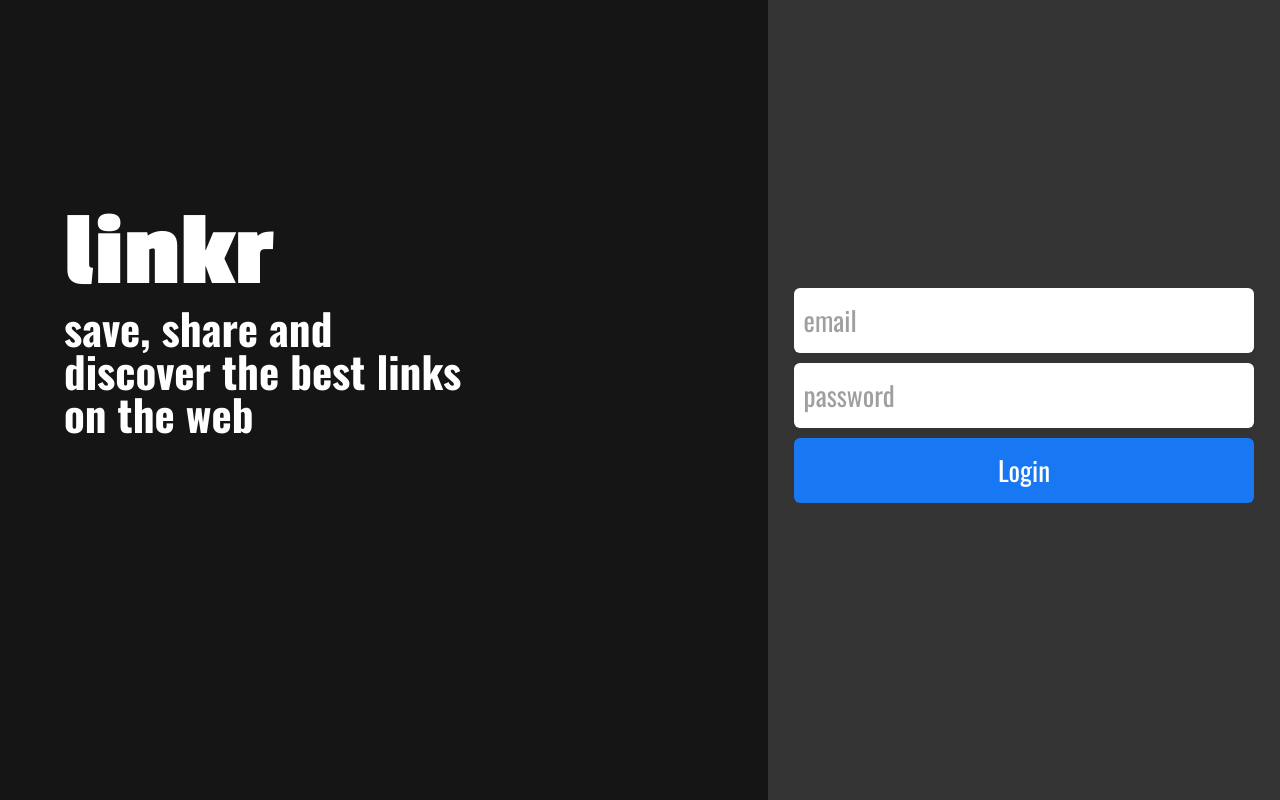
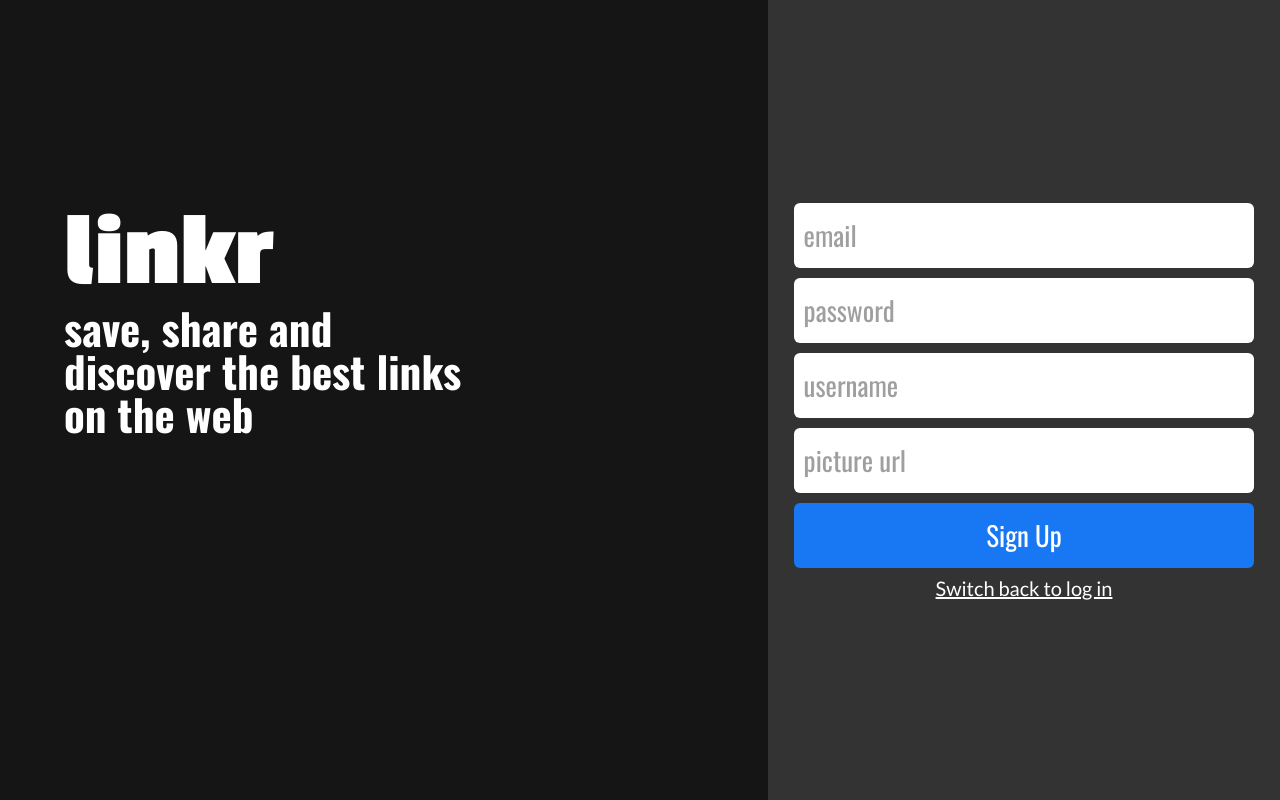
Before and after one commit to mkvasconcelos/linkr, a React (Create React App) app: page /signup in a window 1280 px wide. Built offline with nearby package versions, Linux system fonts and the light colour scheme.

Commit message:
Feature: Layout signup done

```diff
--- a/package.json
+++ b/package.json
@@ -12,6 +12,7 @@
     "@types/react-dom": "^18.0.10",
     "react": "^18.2.0",
     "react-dom": "^18.2.0",
+    "react-router-dom": "^6.6.1",
     "react-scripts": "5.0.1",
     "styled-components": "^5.3.6",
     "typescript": "^4.9.4",
--- a/src/App.tsx
+++ b/src/App.tsx
@@ -1,13 +1,18 @@
 import React from "react";
+import { BrowserRouter, Route, Routes } from "react-router-dom";
 import GlobalStyle from "./globalStyles";
-import HomeDesktop from "./pages/HomeDesktop";
+import Home from "./pages/Home";
+import SignUp from "./pages/SignUp";
 
 function App() {
   return (
-    <>
+    <BrowserRouter>
       <GlobalStyle />
-      <HomeDesktop />
-    </>
+      <Routes>
+        <Route path="/" element={<Home />} />
+        <Route path="/signup" element={<SignUp />} />
+      </Routes>
+    </BrowserRouter>
   );
 }
 
--- /dev/null
+++ b/src/pages/Home.tsx
@@ -0,0 +1,37 @@
+import React, { useState } from "react";
+import { Main, InputContainer, SubmitContainer, LinkContainer } from "./styles";
+
+export default function Home() {
+  const [email, setEmail] = useState<string>("");
+  const [password, setPassword] = useState<string>("");
+  return (
+    <Main>
+      <div>
+        <h1>linkr</h1>
+        <h2>save, share and discover the best links on the web</h2>
+      </div>
+      <div>
+        <form>
+          <InputContainer
+            type={"email"}
+            placeholder={"email"}
+            value={email}
+            onChange={(e: React.ChangeEvent<HTMLInputElement>) =>
+              setEmail(e.target.value)
+            }></InputContainer>
+          <InputContainer
+            type={"password"}
+            placeholder={"password"}
+            value={password}
+            onChange={(e: React.ChangeEvent<HTMLInputElement>) =>
+              setPassword(e.target.value)
+            }></InputContainer>
+          <SubmitContainer type={"submit"} value={"Login"}></SubmitContainer>
+          <LinkContainer to={"/signup"}>
+            <h3>First time? Create an account!</h3>
+          </LinkContainer>
+        </form>
+      </div>
+    </Main>
+  );
+}
--- /dev/null
+++ b/src/pages/SignUp.tsx
@@ -0,0 +1,53 @@
+import React, { useState } from "react";
+import { Main, InputContainer, SubmitContainer, LinkContainer } from "./styles";
+
+export default function SignUp() {
+  const [email, setEmail] = useState<string>("");
+  const [password, setPassword] = useState<string>("");
+  const [username, setUsername] = useState<string>("");
+  const [image, setImage] = useState<string>("");
+  return (
+    <Main>
+      <div>
+        <h1>linkr</h1>
+        <h2>save, share and discover the best links on the web</h2>
+      </div>
+      <div>
+        <form>
+          <InputContainer
+            type={"email"}
+            placeholder={"email"}
+            value={email}
+            onChange={(e: React.ChangeEvent<HTMLInputElement>) =>
+              setEmail(e.target.value)
+            }></InputContainer>
+          <InputContainer
+            type={"password"}
+            placeholder={"password"}
+            value={password}
+            onChange={(e: React.ChangeEvent<HTMLInputElement>) =>
+              setPassword(e.target.value)
+            }></InputContainer>
+          <InputContainer
+            type={"name"}
+            placeholder={"username"}
+            value={username}
+            onChange={(e: React.ChangeEvent<HTMLInputElement>) =>
+              setUsername(e.target.value)
+            }></InputContainer>
+          <InputContainer
+            type={"url"}
+            placeholder={"picture url"}
+            value={image}
+            onChange={(e: React.ChangeEvent<HTMLInputElement>) =>
+              setImage(e.target.value)
+            }></InputContainer>
+          <SubmitContainer type={"submit"} value={"Sign Up"}></SubmitContainer>
+          <LinkContainer to={"/"}>
+            <h3>Switch back to log in</h3>
+          </LinkContainer>
+        </form>
+      </div>
+    </Main>
+  );
+}
--- a/src/pages/HomeDesktop.tsx
+++ b/src/pages/styles.tsx
@@ -1,40 +1,8 @@
-import React, { useState } from "react";
+import styled from "styled-components";
 import { colors } from "../constants/colors";
-import styled from "styled-components";
+import { Link } from "react-router-dom";
 
-export default function HomeDesktop() {
-  const [email, setEmail] = useState<string>("");
-  const [password, setPassword] = useState<string>("");
-  return (
-    <Main>
-      <div>
-        <h1>linkr</h1>
-        <h2>save, share and discover the best links on the web</h2>
-      </div>
-      <div>
-        <form>
-          <InputContainer
-            type={"email"}
-            placeholder={"email"}
-            value={email}
-            onChange={(e: React.ChangeEvent<HTMLInputElement>) =>
-              setEmail(e.target.value)
-            }></InputContainer>
-          <InputContainer
-            type={"password"}
-            placeholder={"password"}
-            value={password}
-            onChange={(e: React.ChangeEvent<HTMLInputElement>) =>
-              setPassword(e.target.value)
-            }></InputContainer>
-          <SubmitContainer type={"submit"} value={"Login"}></SubmitContainer>
-        </form>
-      </div>
-    </Main>
-  );
-}
-
-const Main = styled.div`
+export const Main = styled.div`
   height: 100vh;
   color: ${colors.dark.primaryColorText};
   display: flex;
@@ -63,7 +31,7 @@ const Main = styled.div`
   }
 `;
 
-const InputContainer = styled.input`
+export const InputContainer = styled.input`
   width: 90%;
   height: 65px;
   font-family: "Oswald", sans-serif, Arial, Helvetica, sans-serif;
@@ -79,7 +47,7 @@ const InputContainer = styled.input`
   }
 `;
 
-const SubmitContainer = styled.input`
+export const SubmitContainer = styled.input`
   width: 90%;
   height: 65px;
   font-family: "Oswald", sans-serif, Arial, Helvetica, sans-serif;
@@ -90,3 +58,11 @@ const SubmitContainer = styled.input`
   border-radius: 6px;
   border: none;
 `;
+
+export const LinkContainer = styled(Link)`
+  color: ${colors.dark.primaryColorText};
+  h3 {
+    font-size: 20px;
+    font-weight: 400;
+  }
+`;
```
Also changed, not shown: 1 other file (tests, documents, lock files or other folders).
